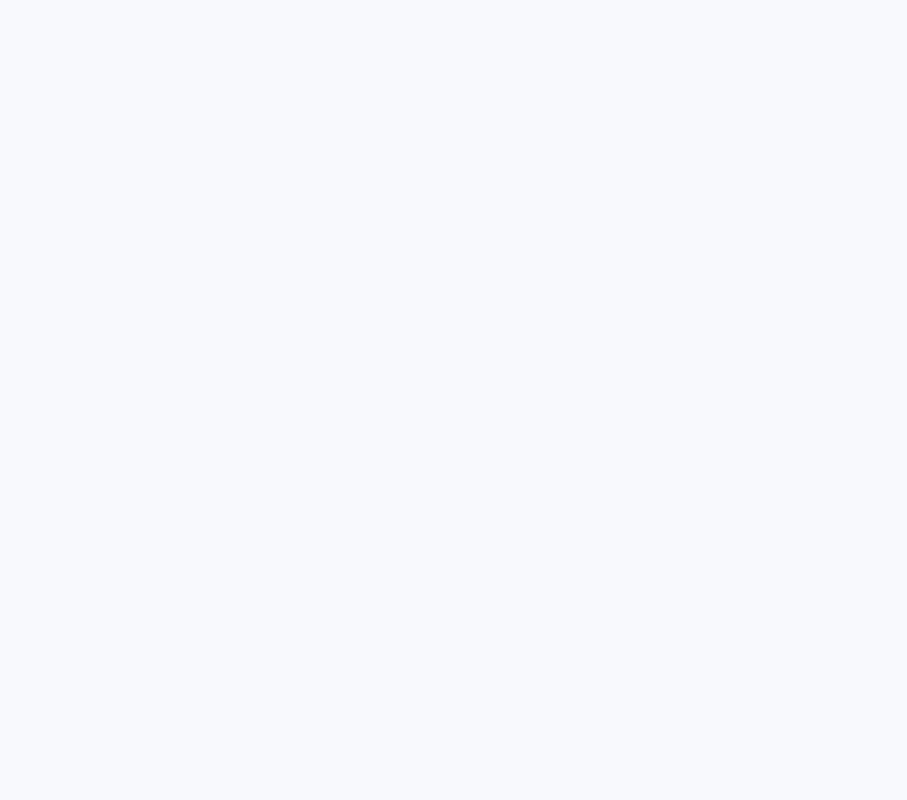
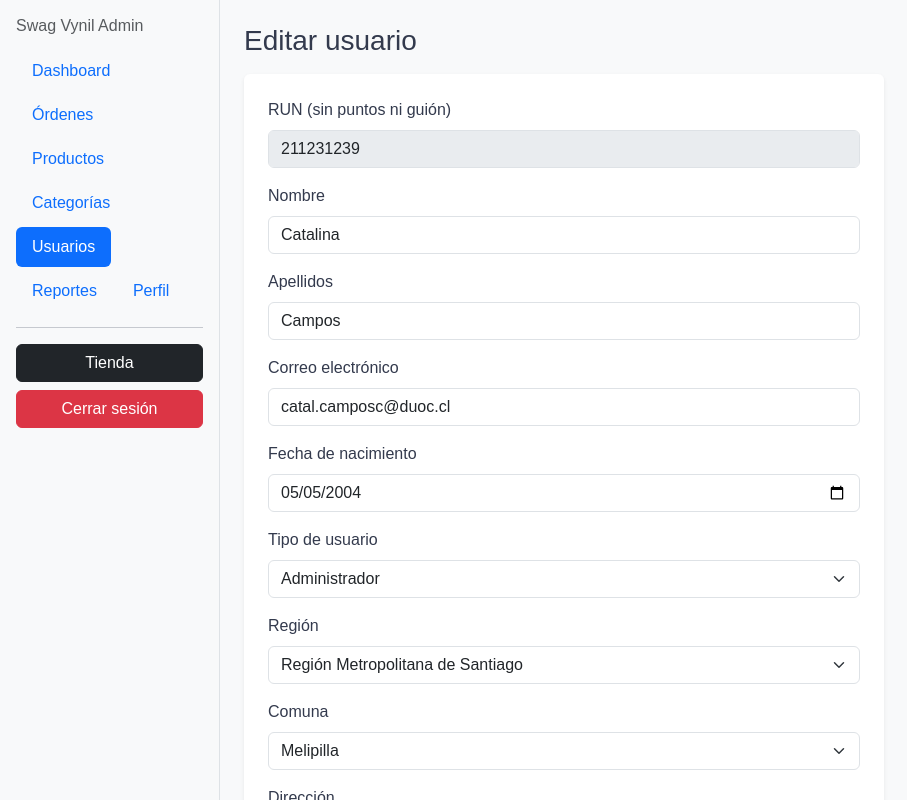
Before and after one commit to miucat05/EncargoFullstack2_React, a React (Vite) app in the folder swag-vynil-react/: page /admin/usuarios/211231239/editar in a window 1280 px wide. Before the commit this address had no page. Shown: the top 800 px of the page, without its empty margins (0-907 px from the left). Built offline with nearby package versions, Linux system fonts and the light colour scheme.

Commit message:
se agrega edicion y eliminacion de usuarios en admin

```diff
--- a/swag-vynil-react/src/App.jsx
+++ b/swag-vynil-react/src/App.jsx
@@ -9,7 +9,7 @@ import AdminHome from './admin/AdminHome'
 import AdminProductos from './admin/AdminProductos'
 import AdminUsuarios from './admin/AdminUsuarios'
 import AdminUsuarioNuevo from './admin/AdminUsuarioNuevo'
-
+import AdminUsuarioEditar from './admin/AdminUsuarioEditar'
 function LayoutTienda() {
   return (
     <>
@@ -35,6 +35,7 @@ function App() {
           <Route path='productos' element={<AdminProductos />} />
           <Route path="usuarios" element={<AdminUsuarios />} />
           <Route path="usuarios/nuevo" element={<AdminUsuarioNuevo />} />
+          <Route path="usuarios/:run/editar" element={<AdminUsuarioEditar />} />
         </Route>
       </Routes>
     </BrowserRouter>
--- /dev/null
+++ b/swag-vynil-react/src/admin/AdminUsuarioEditar.jsx
@@ -0,0 +1,39 @@
+import { useNavigate, useParams, Link } from 'react-router-dom'
+import FormularioUsuario from '../components/FormularioUsuario'
+import { buscarUsuarioPorRun, actualizarUsuario } from '../data/usuariosService'
+
+export default function AdminUsuarioEditar() {
+    const { run } = useParams()
+    const navigate = useNavigate()
+    const usuario = buscarUsuarioPorRun(run)
+
+    if (!usuario) {
+        return (
+            <div>
+                <h1 className='h3 mb-3'>Usuario no encontrado</h1>
+                <Link to="/admin/usuarios" className='btn btn-outline-secondary'>
+                    Volver al listado
+                </Link>
+            </div>
+        )
+    }
+
+    const guardar = (cambios) => {
+        actualizarUsuario(run, cambios)
+        navigate('/admin/usuarios')
+    }
+
+    return (
+        <div>
+            <h1 className='h3 mb-3'>Editar usuario</h1>
+            <div style={{ maxWidth: 640 }}>
+                <FormularioUsuario
+                    inicial={usuario}
+                    modoEdicion
+                    onGuardar={guardar}
+                    onCancelar={() => navigate ('/admin/usuarios')}
+                />
+            </div>
+        </div>
+    )
+}
--- a/swag-vynil-react/src/admin/AdminUsuarios.jsx
+++ b/swag-vynil-react/src/admin/AdminUsuarios.jsx
@@ -1,9 +1,15 @@
 import { useState } from "react";
 import { Link } from "react-router-dom";
-import { obtenerUsuarios } from "../data/usuariosService";
+import { obtenerUsuarios, eliminarUsuario, obtenerSesion } from "../data/usuariosService";
 
 export default function AdminUsuarios() {
-    const [usuarios] = useState(() => obtenerUsuarios())
+    const [usuarios, setUsuarios] = useState(() => obtenerUsuarios())
+    const sesion = obtenerSesion()
+
+    const eliminar = (usuario) => {
+        if (!window.confirm(`¿Eliminar a ${usuario.nombre} ${usuario.apellidos}?`)) return
+        setUsuarios(eliminarUsuario(usuario.run))
+    }
 
     return (
         <div>
@@ -47,6 +53,14 @@ export default function AdminUsuarios() {
                                     <Link to={`/admin/usuarios/${u.run}/editar`} className="btn btn-sm btn-outline-primary">
                                         Editar
                                     </Link>
+                                    <button
+                                        type="button"
+                                        className="btn btn-sm btn-outline-danger ms-2"
+                                        disabled={sesion?.run === u.run}
+                                        onClick={() => eliminar(u)}
+                                    >
+                                        Eliminar
+                                    </button>
                                 </td>
                             </tr>
                         ))}
--- a/swag-vynil-react/src/data/usuariosService.js
+++ b/swag-vynil-react/src/data/usuariosService.js
@@ -26,6 +26,10 @@ export function obtenerUsuarios() {
 export function buscarUsuarioPorCorreo(correo) {
   const buscado = correo.trim().toLowerCase()
   return cargar().find((u) => u.correo.toLowerCase() === buscado)
+}
+
+export function buscarUsuarioPorRun(run) {
+  return cargar().find((u) => u.run === run)
 }
 
 export function crearUsuario(usuario) {
```
